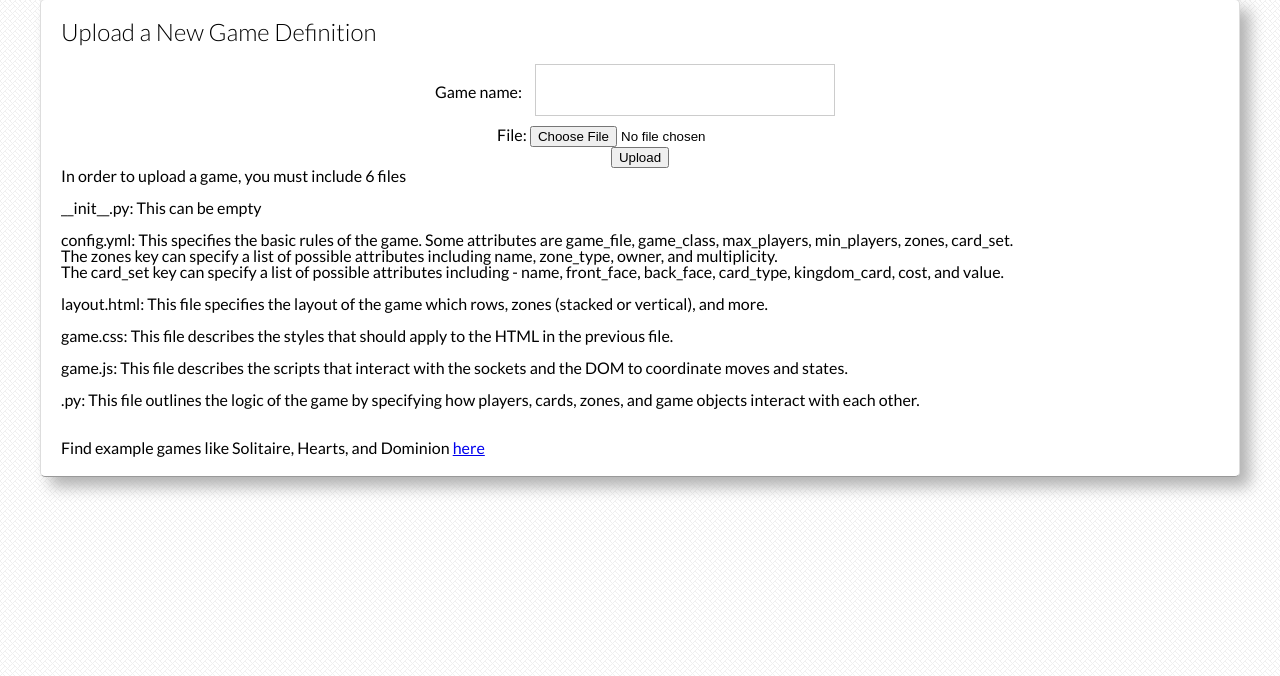
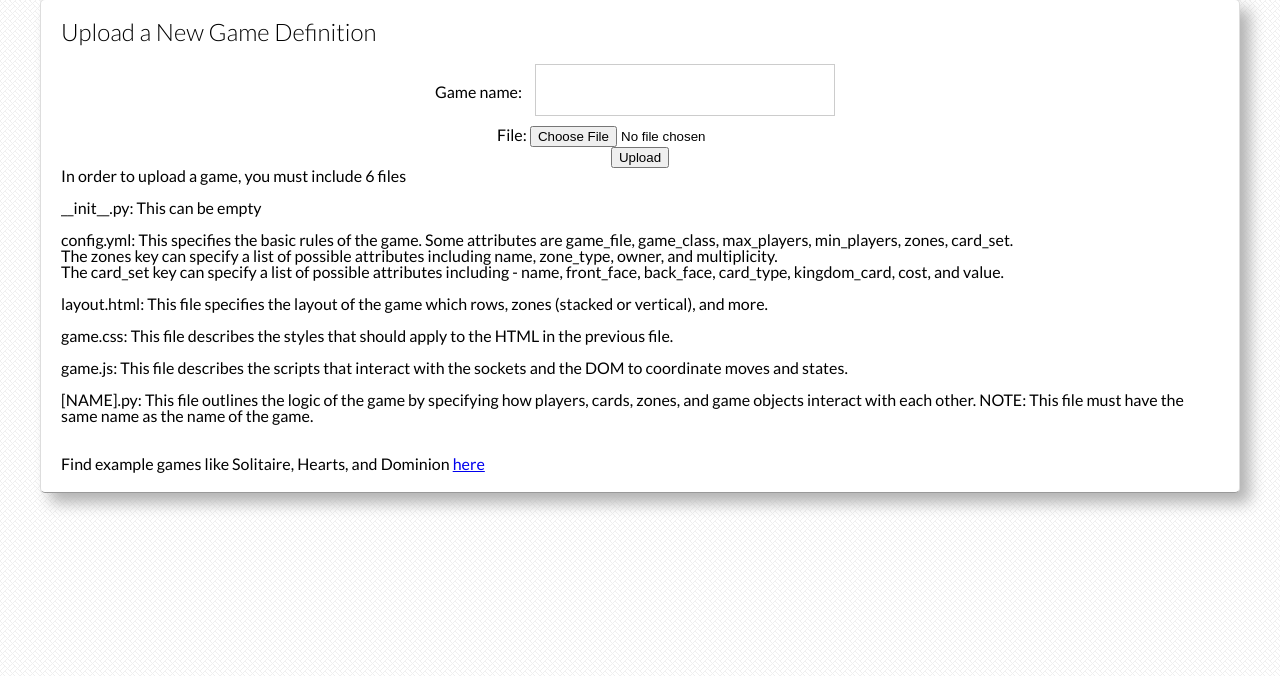
Before and after one commit to courageousillumination/deckr, a Django app: page /upload_game_definition/ in a window 1280 px wide. Shown: the part 124-800 px from the top of the page. Run offline with Django 3.2, Linux system fonts and the light colour scheme; some libraries are stand-ins or nearby versions; some web fonts are replaced.

Commit message:
~Fixed problem with HTML.

```diff
--- a/webapp/deckr/templates/deckr/upload_game_definition.html
+++ b/webapp/deckr/templates/deckr/upload_game_definition.html
@@ -20,7 +20,7 @@
   <li>layout.html: This file specifies the layout of the game which rows, zones (stacked or vertical), and more.</li></br>
   <li>game.css: This file describes the styles that should apply to the HTML in the previous file.</li></br>
   <li>game.js: This file describes the scripts that interact with the sockets and the DOM to coordinate moves and states.</li></br>
-  <li><game_name>.py: This file outlines the logic of the game by specifying how players, cards, zones, and game objects interact with each other. </li></br>
+  <li>[NAME].py: This file outlines the logic of the game by specifying how players, cards, zones, and game objects interact with each other. NOTE: This file must have the same name as the name of the game. </li></br>
 </ul>
 
 </br>
--- a/webapp/deckr/utils.py
+++ b/webapp/deckr/utils.py
@@ -31,7 +31,7 @@ def process_uploaded_file(game_name, fin):
     files = zipped_file.namelist()
     folder = files[0]
 
-    if all([(folder + f) in files for f in required_files]) and len(files) >= 6:
+    if all([pjoin(folder,f) in files for f in required_files]) and len(files) >= 6:
         zipped_file.extractall(path)
         zipped_file.close()
         return path
```
